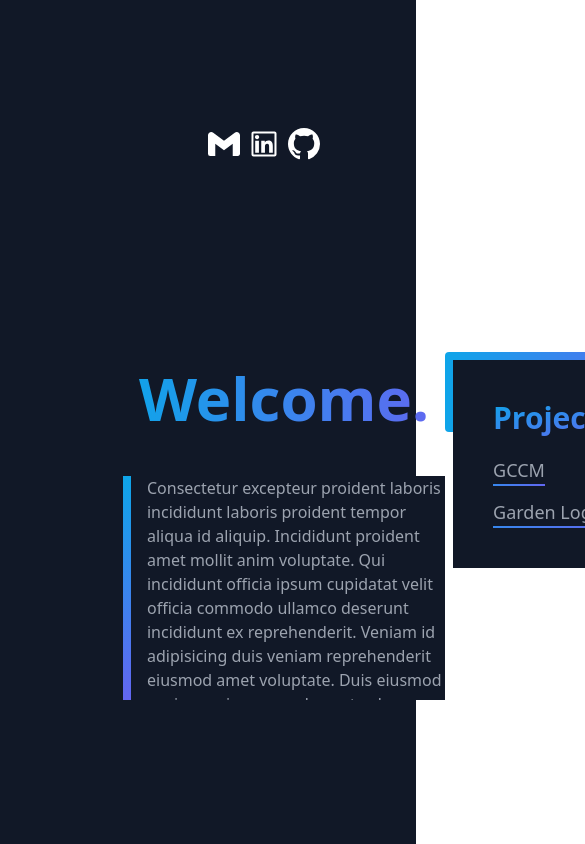
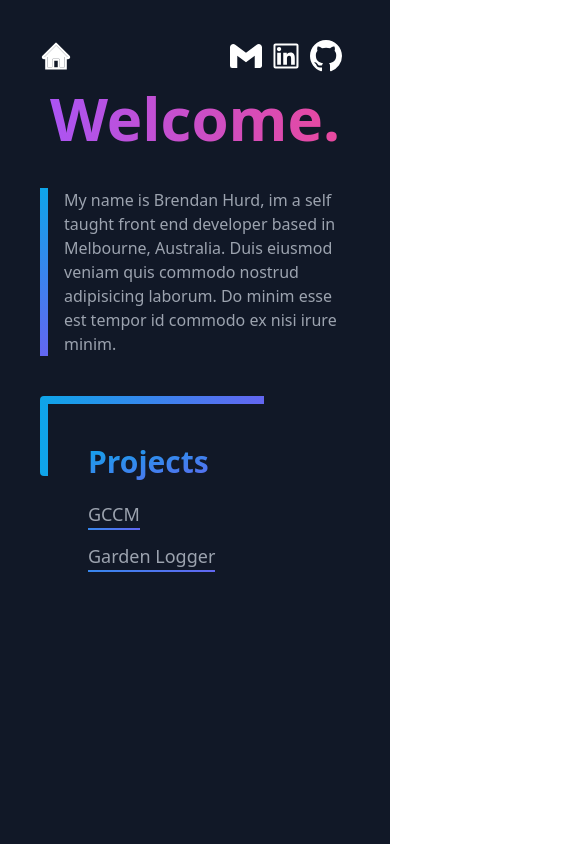
Before and after one commit to Uken81/portfolio, a React (Vite) app: page / in a window 390 px wide. Shown: the top 844 px of the page, 585 px wide, since content can reach past the window. Built offline with nearby package versions, Linux system fonts and the light colour scheme.

Commit message:
Reset styles for the Header, App and MainMessage components for a mobile first design.

```diff
--- a/src/App.tsx
+++ b/src/App.tsx
@@ -14,23 +14,14 @@ function App() {
   };
 
   return (
-    <div className="min-h-screen bg-gray-900 px-52 py-32 text-gray-400">
+    <div className="flex min-h-screen flex-col bg-gray-900  p-10 text-gray-400">
       <Header setSelectedProject={setSelectedProject} closeDemo={closeDemo} />
-      <div className="px-52">
-        <div className="flex justify-center p-16">
-          <Demo demoImage={demoImage} closeDemo={closeDemo} />
-        </div>
-        <div className="flex flex-row justify-center">
-          <MainMessage
-            selectedProject={selectedProject}
-            setDemoImage={setDemoImage}
-          />
-          <Projects
-            setSelectedProject={setSelectedProject}
-            closeDemo={closeDemo}
-          />
-        </div>
-      </div>
+      <Demo demoImage={demoImage} closeDemo={closeDemo} />
+      <MainMessage
+        selectedProject={selectedProject}
+        setDemoImage={setDemoImage}
+      />
+      <Projects setSelectedProject={setSelectedProject} closeDemo={closeDemo} />
     </div>
   );
 }
--- a/src/components/Demo.tsx
+++ b/src/components/Demo.tsx
@@ -16,11 +16,13 @@ export const Demo: React.FC<{
   }
 
   return demoImage ? (
-    <div className="mb-16 transform transition-transform duration-500 hover:scale-150 ">
-      <AiOutlineClose
-        className="ml-auto mr-1 mb-1 cursor-pointer  bg-gray-900 hover:text-white"
-        onClick={closeDemo}
-      />
+    <div className="flex flex-col justify-center p-16">
+      <div className="transform transition-transform duration-500 hover:scale-150 ">
+        <AiOutlineClose
+          className="ml-auto mr-1 mb-1 cursor-pointer  bg-gray-900 hover:text-white"
+          onClick={closeDemo}
+        />
+      </div>
       <div className="rounded border-8 border-double border-gray-400">
         <img src={image} className="max-h-72 " />
       </div>
--- a/src/components/Header.tsx
+++ b/src/components/Header.tsx
@@ -13,14 +13,14 @@ export const Header: React.FC<{
   };
 
   return (
-    <div className="mb-16 flex justify-between hover:pointer-events-auto">
+    <div className="pointer-events-auto flex justify-between">
       <AiTwotoneHome
         size={'2em'}
         onClick={handleClick}
-        className="duration-300 hover:scale-125 hover:cursor-pointer"
+        className="cursor-pointer duration-300 hover:scale-125"
         color="white"
       />
-      <div className="ml-auto flex ">
+      <div className="flex ">
         <a
           href="mailto:brendanhurd@gmail.com"
           target="_blank"
--- a/src/components/MainMessage.tsx
+++ b/src/components/MainMessage.tsx
@@ -24,13 +24,14 @@ export const MainMessage: React.FC<{
 
   const Message = (props: Project) => (
     <div className="flex flex-col">
-      <div className="mb-8 cursor-default">
-        <h1 className="bg-gradient-to-r from-sky-500 to-indigo-500 bg-clip-text p-4 text-6xl font-extrabold text-transparent hover:bg-gradient-to-l">
+      <div className="mb-6 flex cursor-default justify-center">
+        <h1 className="bg-gradient-to-r from-purple-500 to-pink-500 bg-clip-text p-4 text-6xl font-extrabold text-transparent hover:bg-gradient-to-l">
           {props.title}
         </h1>
       </div>
       <div className="max-w-lg bg-gradient-to-b from-sky-500 to-indigo-500">
-        <div className="ml-2 max-h-56 cursor-default overflow-y-auto bg-gray-900 pl-4 scrollbar-none">
+        {/* <div className="ml-2 max-h-56 cursor-default overflow-y-auto bg-gray-900 pl-4 scrollbar-none"> */}
+        <div className="ml-2 max-h-64 cursor-default overflow-y-auto bg-gray-900 pl-4 scrollbar-none">
           <span dangerouslySetInnerHTML={{ __html: props.text }}></span>
         </div>
         {project.links && (
--- a/src/components/Projects.tsx
+++ b/src/components/Projects.tsx
@@ -23,7 +23,7 @@ export const Projects: React.FC<{
   );
 
   return (
-    <div className="ml-auto mr-8 max-h-20 rounded-l bg-gradient-to-r from-sky-500 to-indigo-500">
+    <div className="mt-10 max-h-20 w-56 rounded-l bg-gradient-to-r from-sky-500 to-indigo-500">
       <div className="mt-2 ml-2 flex  h-52 w-56 flex-col justify-between bg-gray-900 p-10 text-gray-400">
         <h1 className="mb-2 cursor-default bg-gradient-to-br from-sky-500 to-indigo-500 bg-clip-text text-3xl font-extrabold text-transparent">
           Projects
--- a/src/components/common/projectsList.ts
+++ b/src/components/common/projectsList.ts
@@ -38,6 +38,6 @@ export const projects: ProjectObj = {
   welcome: {
     keyName: 'welcome',
     title: 'Welcome.',
-    text: 'Consectetur excepteur proident laboris incididunt laboris proident tempor aliqua id aliquip. Incididunt proident amet mollit anim voluptate. Qui incididunt officia ipsum cupidatat velit officia commodo ullamco deserunt incididunt ex reprehenderit. Veniam id adipisicing duis veniam reprehenderit eiusmod amet voluptate. Duis eiusmod veniam quis commodo nostrud adipisicing laborum. Do minim esse est tempor id commodo ex nisi irure minim.'
+    text: 'My name is Brendan Hurd, im a self taught front end developer based in Melbourne, Australia. Duis eiusmod veniam quis commodo nostrud adipisicing laborum. Do minim esse est tempor id commodo ex nisi irure minim.'
   }
 };
```
